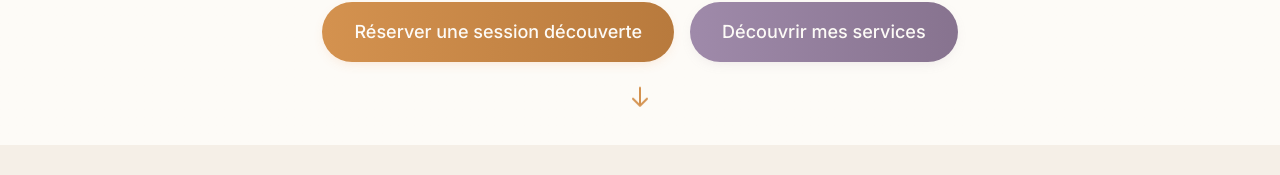
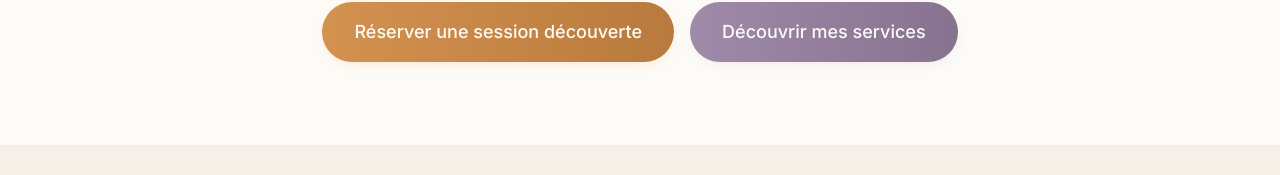
Before and after one commit to samilamqaddam-lab/habi-coaching, a Next.js app: page / in a window 1280 px wide. Shown: the part 479-654 px from the top of the page. Built offline with nearby package versions, Linux system fonts and the light colour scheme; a web font is replaced by a local one.

Commit message:
fix: hide scroll arrow on homepage (minimal mode)

```diff
--- a/components/sections/Hero.tsx
+++ b/components/sections/Hero.tsx
@@ -276,12 +276,11 @@ export default function Hero({
         </div>
       </Container>
 
-      {/* Scroll indicator */}
+      {/* Scroll indicator - hidden in minimal mode */}
+      {!minimal && (
         <div className={`absolute ${
           useVhSpacing
             ? 'bottom-10'
-          : minimal
-          ? 'bottom-6 sm:bottom-8'
             : compact
             ? 'bottom-8 sm:bottom-10 md:bottom-12'
             : 'bottom-10 sm:bottom-12 md:bottom-14 lg:bottom-16'
@@ -298,6 +297,7 @@ export default function Hero({
             <path d="M19 14l-7 7m0 0l-7-7m7 7V3" />
           </svg>
         </div>
+      )}
     </section>
   );
 }
```
Lines whose indentation alone changed are shown as unchanged.
